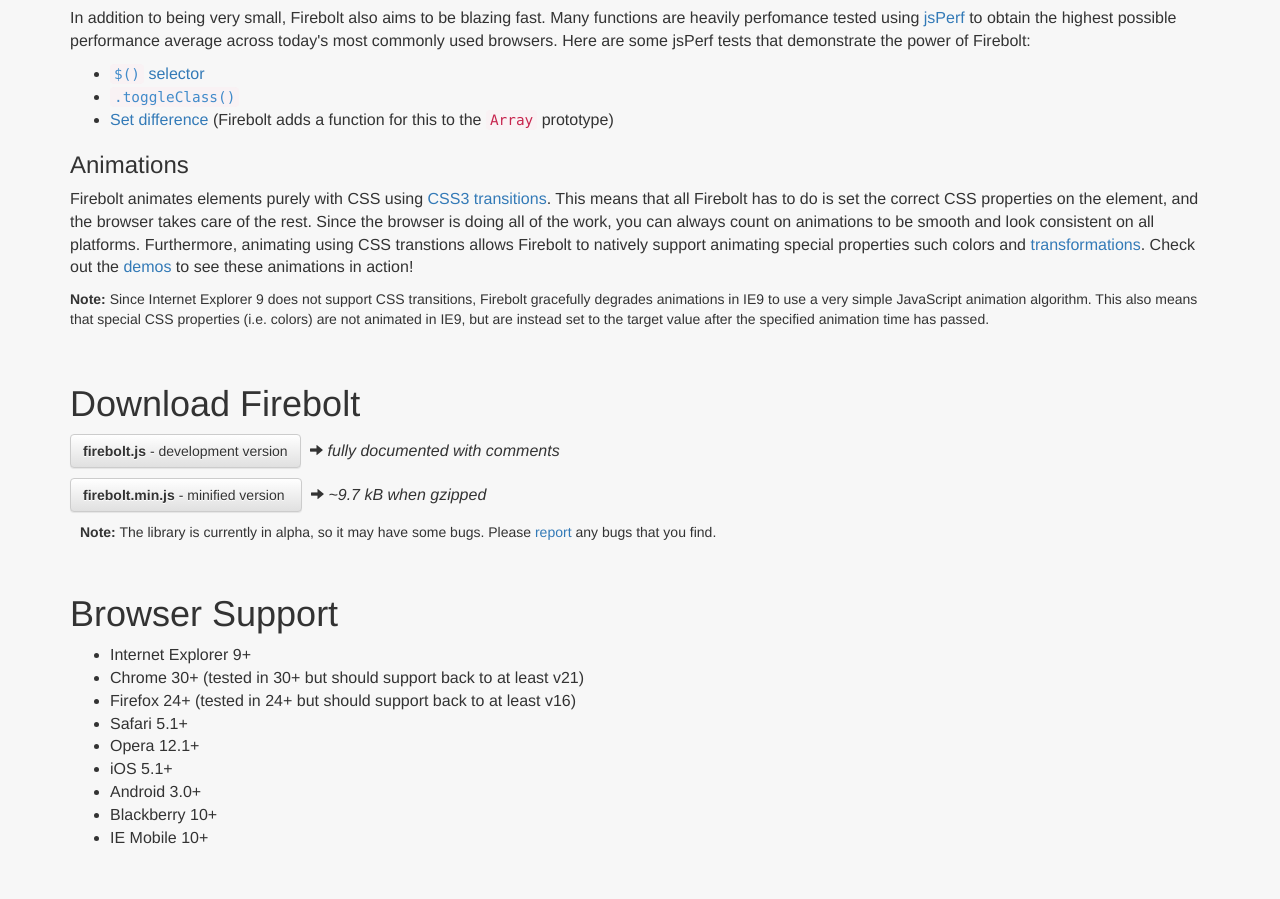
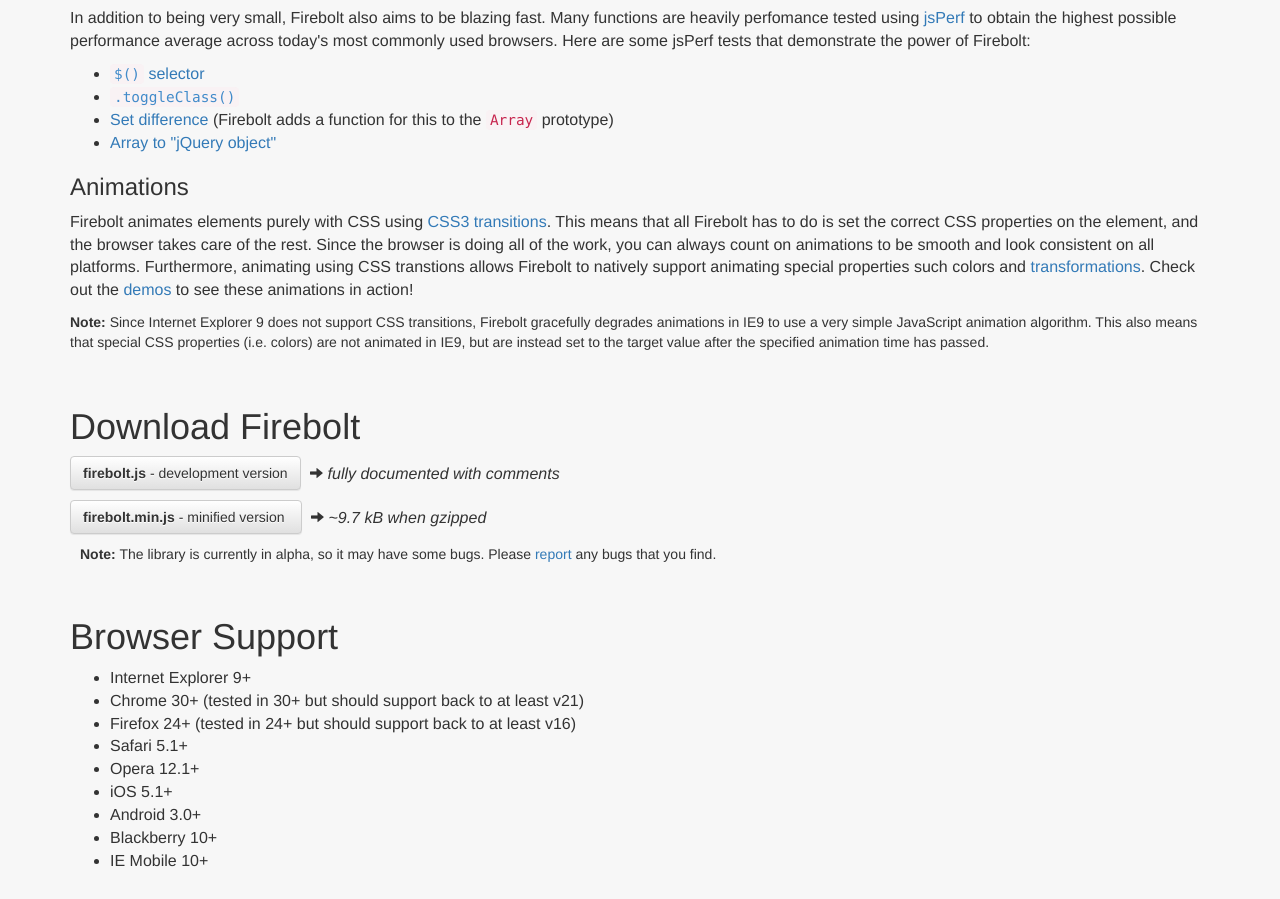
Before and after one commit to FireboltJS/fireboltjs.com, a plain HTML site: page index.html in a window 1280 px wide. Shown: the part 821-1720 px from the top of the page. Drawn offline with nearby package versions, Linux system fonts and the light colour scheme.

Commit message:
Added another jsPerf link

```diff
--- a/index.html
+++ b/index.html
@@ -90,6 +90,7 @@
       <li><a href="http://jsperf.com/js-selectors-perf" target="_blank"><code>$()</code> selector</a></li>
       <li><a href="http://jsperf.com/jqtoggleclass" target="_blank"><code>.toggleClass()</code></a></li>
       <li><a href="http://jsperf.com/arrdiff/4" target="_blank">Set difference</a> (Firebolt adds a function for this to the <code>Array</code> prototype)</li>
+      <li><a href="http://jsperf.com/makejq" target="_blank">Array to "jQuery object"</a></li>
     </ul>
     <h3>Animations</h3>
     <p>
```
